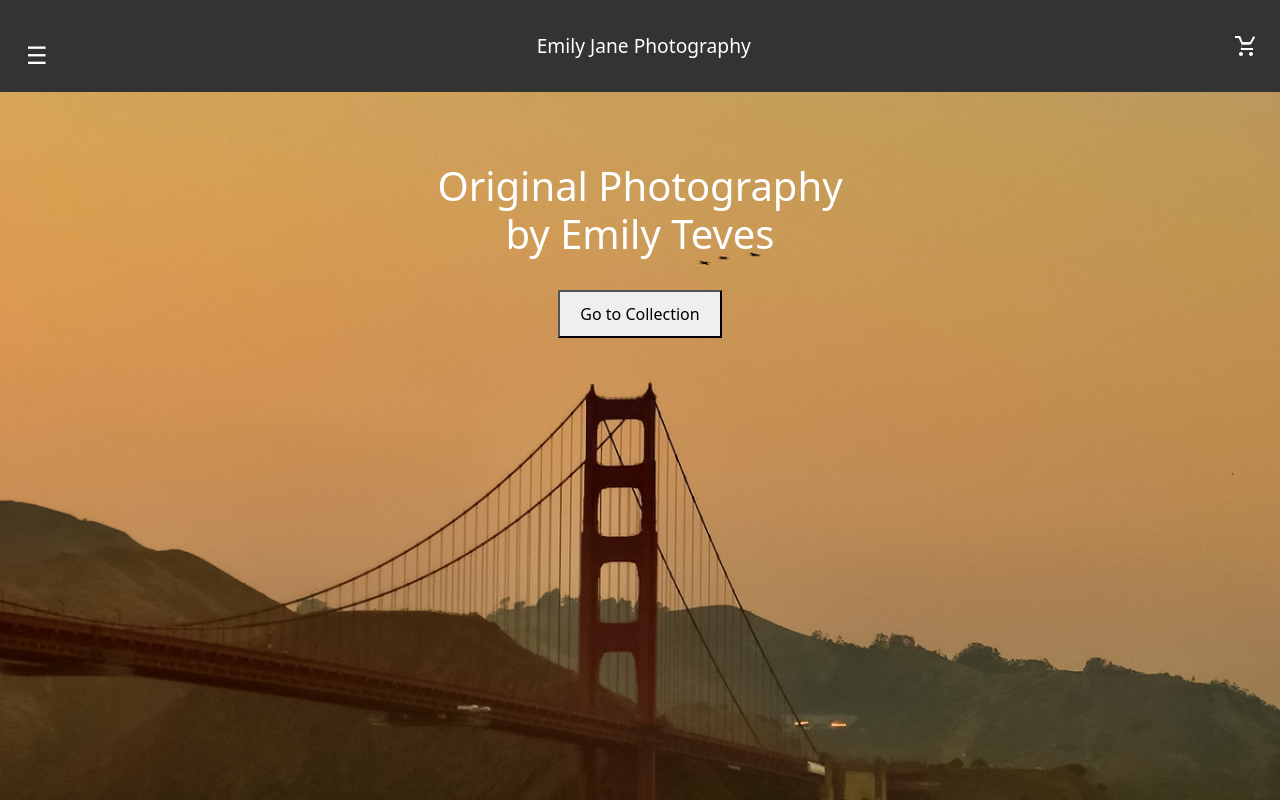
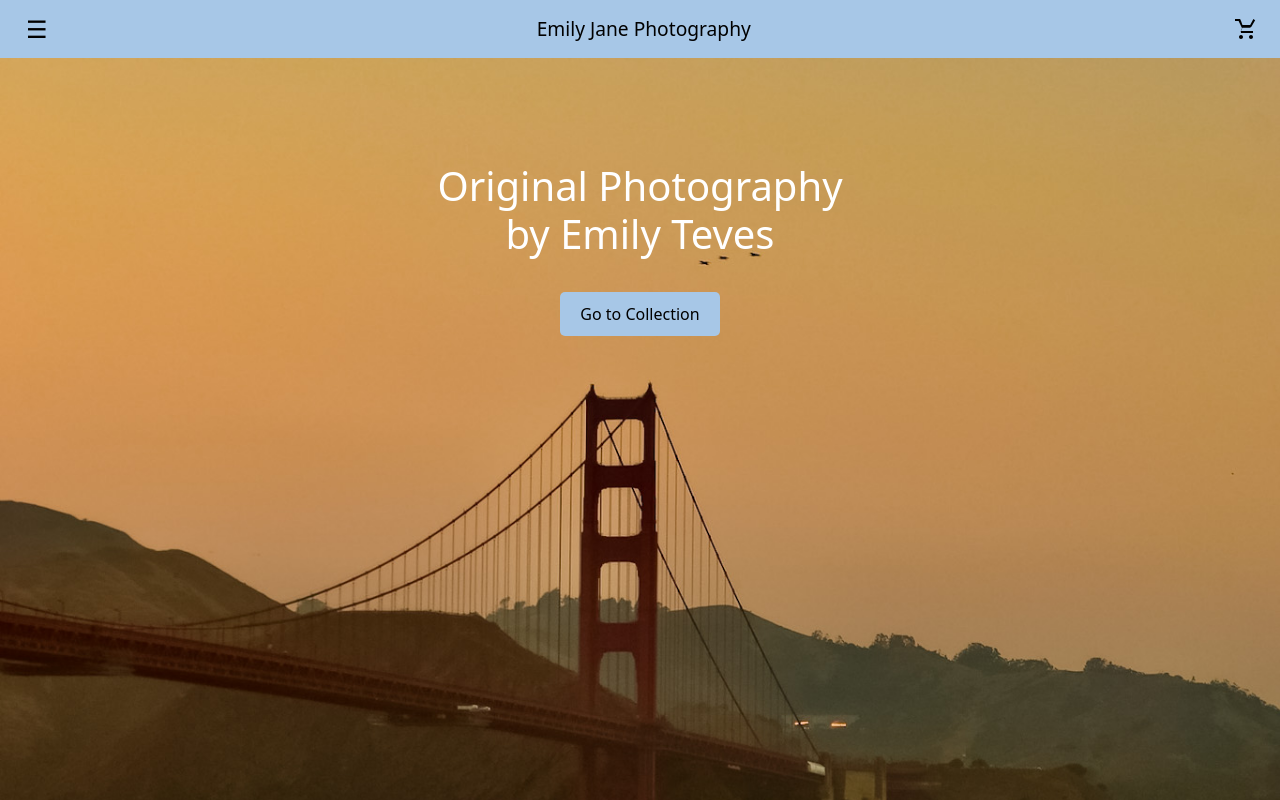
Before and after one commit to brendancarr34/emily-jane-photography, a React (Create React App) app: page / in a window 1280 px wide. Built offline with nearby package versions, Linux system fonts and the light colour scheme.

Commit message:
EJT-012: small improvements

```diff
--- a/public/index.html
+++ b/public/index.html
@@ -5,7 +5,7 @@
     <link rel="icon" href="%PUBLIC_URL%/favicon.ico" />
     <!-- <meta name="viewport" content="width=device-width, initial-scale=1" /> -->
     <meta name="viewport" content="width=device-width, initial-scale=1, user-scalable=no, shrink-to-fit=no, viewport-fit=cover">
-    <meta name="theme-color" content="#333" />
+    <meta name="theme-color" content="#A7C7E7" />
     <meta
       name="description"
       content="Web site created using create-react-app"
--- a/src/components/Menu.js
+++ b/src/components/Menu.js
@@ -11,8 +11,8 @@ const Menu = () => {
         justifyContent: 'space-between',
         alignItems: 'center',
         padding: '10px 20px',
-        backgroundColor: '#333',
-        color: 'white',
+        backgroundColor: '#A7C7E7',
+        color: 'black',
         position: 'fixed',
         top: 0,
         width: '100%',
@@ -20,7 +20,7 @@ const Menu = () => {
     };
 
     const linkStyle = {
-        color: 'white',
+        color: 'black',
         textDecoration: 'none',
         fontSize: '1.2rem',
     };
@@ -34,7 +34,7 @@ const Menu = () => {
                     style={{
                         background: 'none',
                         border: 'none',
-                        color: 'white',
+                        color: 'black',
                         fontSize: '1.5rem',
                         cursor: 'pointer',
                     }}
@@ -48,7 +48,7 @@ const Menu = () => {
                             position: 'absolute',
                             top: '100%',
                             left: 0,
-                            backgroundColor: '#333',
+                            backgroundColor: '#A7C7E7',
                             color: 'white',
                             boxShadow: '0px 4px 6px rgba(0, 0, 0, 0.1)',
                             borderRadius: '4px',
@@ -60,7 +60,7 @@ const Menu = () => {
                             style={{
                                 display: 'block',
                                 padding: '10px 20px',
-                                color: 'white',
+                                color: 'black',
                                 textDecoration: 'none',
                             }}
                         >
@@ -71,7 +71,7 @@ const Menu = () => {
                             style={{
                                 display: 'block',
                                 padding: '10px 20px',
-                                color: 'white',
+                                color: 'black',
                                 textDecoration: 'none',
                             }}
                         >
@@ -87,7 +87,7 @@ const Menu = () => {
                         xmlns="http://www.w3.org/2000/svg"
                         width="24"
                         height="24"
-                        fill="white"
+                        fill="black"
                         viewBox="0 0 24 24"
                         style={{ marginRight: '2px' }}
                     >
--- a/src/pages/HomePage.js
+++ b/src/pages/HomePage.js
@@ -80,12 +80,13 @@ const HomePage = () => {
   };
 
   return (
-    <div style={styles.homepage}>
+    <div>
       <Menu/>
       <div>
         <br/>
         <br/>
       </div>
+      <div style={styles.homepage}>
         {loading && <p>Loading...</p>}
         {!loading && (
           <main style={styles.photoGrid}>
@@ -105,6 +106,8 @@ const HomePage = () => {
           ))}
         </main>)}
       </div>
+
+    </div>
   );
 };
 
--- a/src/pages/LandingPage.js
+++ b/src/pages/LandingPage.js
@@ -3,6 +3,13 @@ import backgroundImage from '../resources/landingPageBackground.jpg';
 import Menu from '../components/Menu';
 
 const LandingPage = () => {
+    const landingPageContainerStyle = {
+        color: 'white',
+        textAlign: 'center',
+        fontSize: '3rem',
+        position: 'relative'
+    };
+
     const landingPageStyle = {
         backgroundImage: `url(${backgroundImage})`,
         backgroundSize: 'cover',
@@ -10,22 +17,18 @@ const LandingPage = () => {
         height: '100vh',
         display: 'flex',
         justifyContent: 'center',
-        alignItems: 'center',
-        color: 'white',
-        textAlign: 'center',
-        fontSize: '3rem',
-        position: 'relative',
+        alignItems: 'center'
     };
 
     return (
         <div style={landingPageStyle}>
             <Menu />
-            <div className="container">
+            <div className="container" style={landingPageContainerStyle}>
                 <div className="row justify-content-center align-items-center" style={{ height: '100%' }}>
                     <div className="col text-center">
                         <h1>Original Photography<br/>by Emily Teves</h1>
                         <div style={{ marginBottom: '300px' }}>
-                            <button onClick={() => window.location.href = '/collection'} style={{ padding: '10px 20px', fontSize: '1rem' }}>
+                            <button onClick={() => window.location.href = '/collection'} style={{ padding: '10px 20px', fontSize: '1rem', backgroundColor: '#A7C7E7', color: 'black', border: 'none', borderRadius: '5px' }}>
                                 Go to Collection
                             </button>
                         </div>
--- a/src/pages/Product.js
+++ b/src/pages/Product.js
@@ -91,21 +91,36 @@ const Product = () => {
 
     return (
       <div>
-        <Menu/>
+      <Menu />
       <div style={{ paddingLeft: '50px', paddingRight: '50px', paddingTop: '80px' }}>
-          {selectedImage && selectedImage.title != null ? <img src={selectedImage.url} style={styles.photoImage} /> : <p>Loading...</p>}
-          <h1 style={{paddingTop: '20px' }}>{selectedImage && selectedImage.title != null ? `${selectedImage.title}` : ''}</h1>
-          {/* Input box for customer name */}
-          {/* <input
-            type="text"
-            placeholder="Enter your name"
-            value={customerName}
-            onChange={(e) => setCustomerName(e.target.value)}
-            style={{ marginBottom: "10px", padding: "5px" }}
-          /> */}
-          {/* <button onClick={handleOrder}>Place Order</button> */}
-          {/* Add to Cart Button */}
-          <p>{selectedImage && selectedImage.description != null ? `${selectedImage.description}` : ''}</p>
+
+      <Button
+      variant="secondary"
+      onClick={() => {
+      window.location.href = '/collection'; // Replace '/collection' with the actual route to your collection page
+      }}
+      style={{ marginBottom: '20px', backgroundColor: 'white', color: 'gray', display: 'flex', alignItems: 'center', border: 'none' }}
+      >
+      <span style={{ marginRight: '10px' }}>←</span> Back to Collection
+      </Button>
+
+      {/* <div style={{ paddingLeft: '50px', paddingRight: '50px' }}> */}
+      <div>
+        {selectedImage && selectedImage.title ? (
+          <img src={selectedImage.url} style={{ ...styles.photoImage, border: 'none' }} alt={selectedImage.title} />
+        ) : (
+          <p>Loading...</p>
+        )}
+      </div>
+
+
+      <h1 style={{ paddingTop: '20px' }}>
+      {selectedImage && selectedImage.title ? selectedImage.title : ''}
+      </h1>
+
+      <p>
+      {selectedImage && selectedImage.description ? selectedImage.description : ''}
+      </p>
 
       <Button
       variant="primary"
@@ -118,16 +133,14 @@ const Product = () => {
       url: selectedImage.url,
       });
       handleShowModal();
-                console.log("Added to cart:", selectedImage);
-                console.log("Current cart:", cart);
       }
       }}
-            style={{ marginLeft: "10px" }}
+      style={{ backgroundColor: 'white', color: 'blue', border: '1px solid blue', display: 'flex', alignItems: 'center' }}
       >
-            Add to Cart...
+      <strong>Add to Cart...</strong>
       </Button>
-          {/* <p>{selectedImage && selectedImage.price != null ? `Price: $${selectedImage.price}` : ''}</p> */}
       </div>
+
       {/* React Bootstrap Modal */}
       <Modal show={showModal} onHide={handleCloseModal}>
       <Modal.Header closeButton>
@@ -143,7 +156,7 @@ const Product = () => {
       )}
       </Modal.Body>
       <Modal.Footer>
-            <Button variant="secondary" onClick={handleCloseModal}>
+      <Button variant="secondary" onClick={handleCloseModal} style={{ backgroundColor: 'white', color: 'gray', border: 'none' }}>
       Close
       </Button>
       </Modal.Footer>
```
Lines whose indentation alone changed are shown as unchanged.
